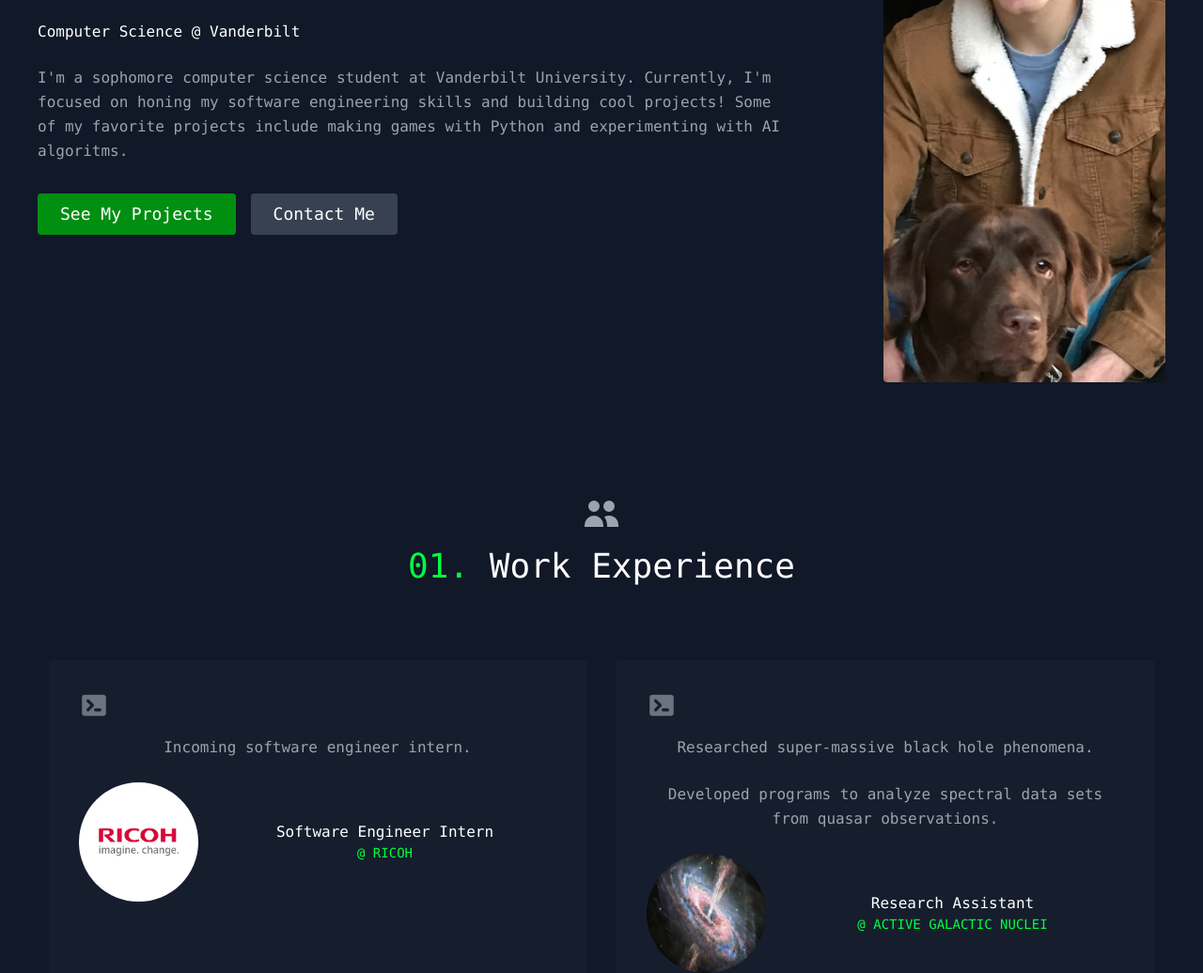
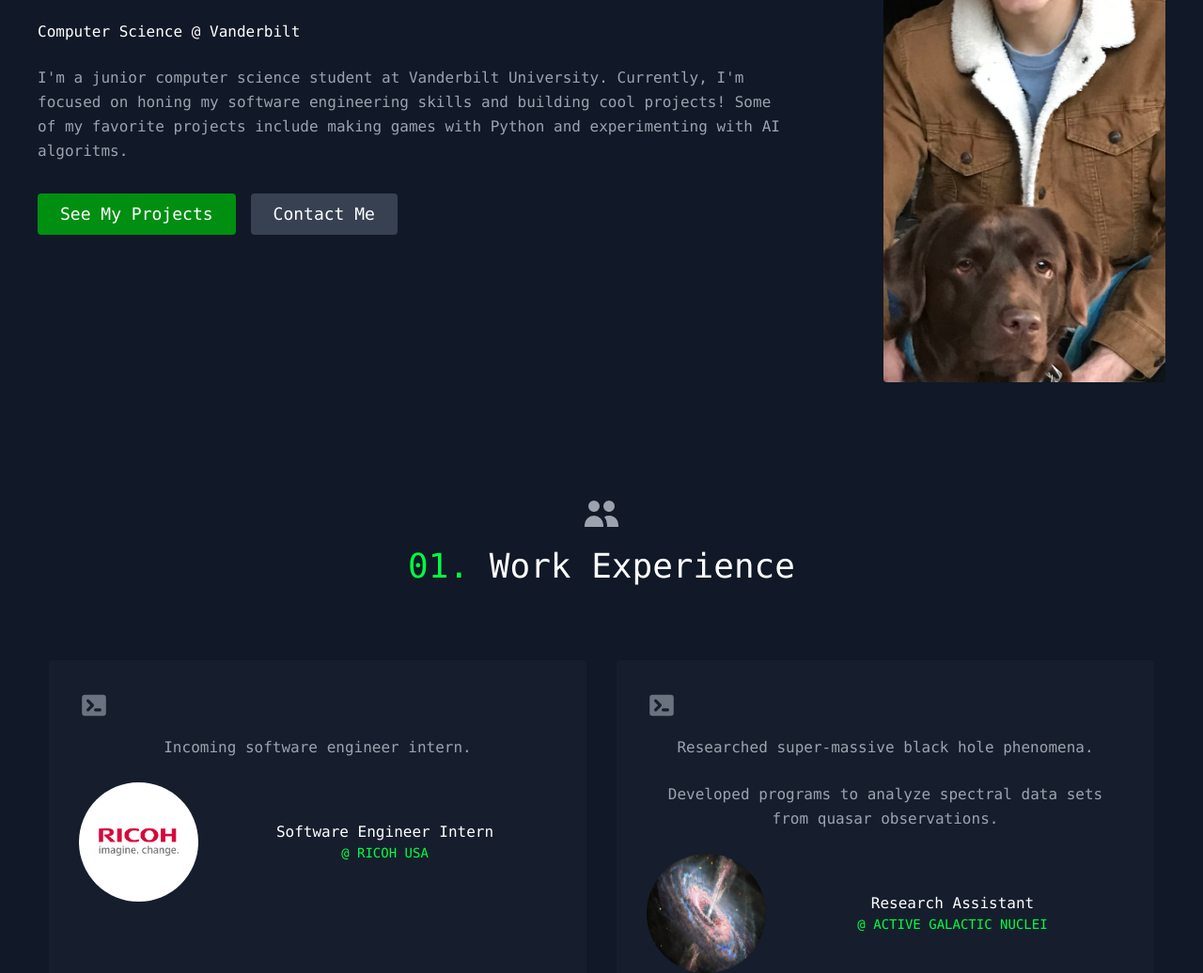
Before and after one commit to mjschwarz/portfolio-v3, a React (Create React App) app: page / in a window 1280 px wide. Shown: the part 371-1407 px from the top of the page at 94% size. Built offline with nearby package versions, Linux system fonts and the light colour scheme.

Commit message:
Updated personal content

```diff
--- a/src/components/About.js
+++ b/src/components/About.js
@@ -15,7 +15,7 @@ export default function About() {
           <h2 className="text-white">Computer Science @ Vanderbilt</h2>
           <br />
           <p className="mb-8 leading-relaxed">
-            I'm a sophomore computer science student at Vanderbilt University.
+            I'm a junior computer science student at Vanderbilt University.
             Currently, I'm focused on honing my software engineering skills and building cool projects!
             Some of my favorite projects include making games with Python and experimenting with AI algoritms.
           </p>
--- a/src/components/Experiences.js
+++ b/src/components/Experiences.js
@@ -14,7 +14,7 @@ export default function Experiences() {
             </p>&nbsp;Work Experience
         </h1>
         <div className="flex flex-wrap m-4">
-          {experiences.map((experience) => (
+          {experiences.map((experience) => ( // see JSON formatted list of experiences in "data.js" file
             <div className="p-4 md:w-1/2 w-full">
               <div className="h-full bg-gray-800 bg-opacity-40 p-8 rounded">
                 <TerminalIcon className="block w-8 text-gray-500 mb-4" />
--- a/src/components/Projects.js
+++ b/src/components/Projects.js
@@ -19,7 +19,7 @@ export default function Projects() {
           </p>
         </div>
         <div className="flex flex-wrap -m-4">
-          {projects.map((project) => (
+          {projects.map((project) => ( // see JSON formatted list of projects in "data.js" file
             <a
               href={project.link}
               target="_blank"
--- a/src/data.js
+++ b/src/data.js
@@ -29,7 +29,7 @@ export const projects = [
 
   export const experiences = [
     {
-      company: "Ricoh",
+      company: "Ricoh USA",
       name: "Software Engineer Intern",
       bullet1: "Incoming software engineer intern.",
       bullet2: "",
```
